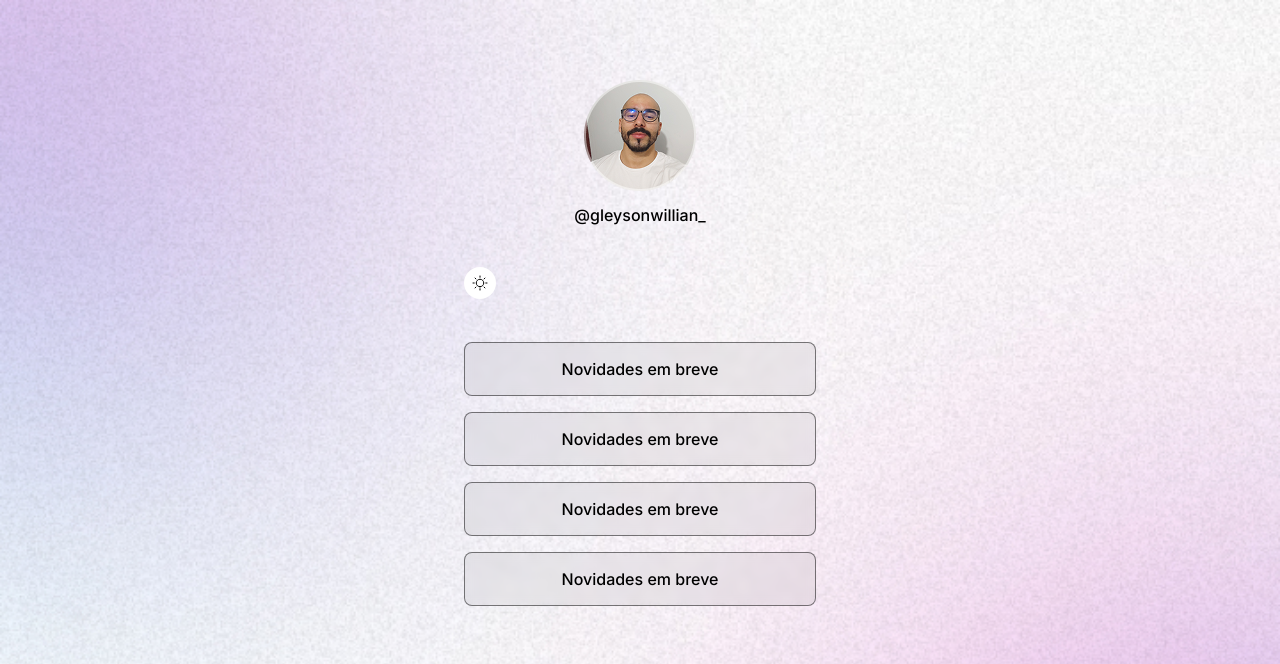
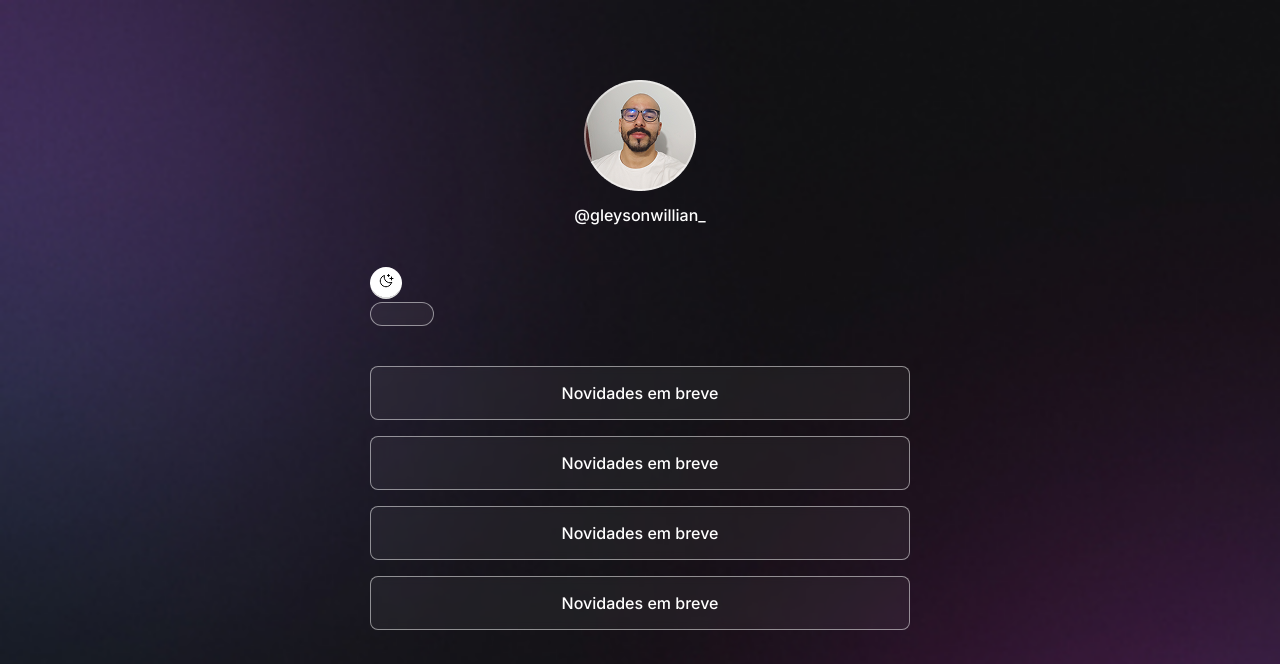
Before and after one commit to GleysonWillian/dev-links-darkmode, a plain HTML site: page index.html in a window 1280 px wide. Shown: the top 664 px of the page. Drawn offline with nearby package versions, Linux system fonts and the light colour scheme.

Commit message:
configurando switch span

```diff
--- a/index.html
+++ b/index.html
@@ -1,5 +1,5 @@
 <!DOCTYPE html>
-<html lang="pt-br" class="light">
+<html lang="pt-br" class="">
   <head>
     <link rel="preconnect" href="https://fonts.googleapis.com" />
     <link rel="preconnect" href="https://fonts.gstatic.com" crossorigin />
--- a/style.css
+++ b/style.css
@@ -6,9 +6,9 @@
   --text-color: #ffffff;
   --bg-url: url(assets/bg-mobile.jpg);
   --stroke-color: rgba(255, 255, 255, 0.5);
-  --surface-color: rgba(255, 255, 255, 0.1);
-  --surface-color-hover: rgba(255, 255, 255, 0.05);
-  --highlight-color: rgba(255, 255, 255, 0.1);
+  --surface-color: rgba(255, 255, 255, 0.05);
+  --surface-color-hover: rgba(0, 0, 0, 0.02);
+  --highlight-color: rgba(255, 255, 255, 0.2);
   --switch-bg-url: url(assets/moon-stars.svg);
 }
 
@@ -33,7 +33,7 @@ body * {
 
 #container {
   width: 100%;
-  max-width: 400px;
+  max-width: 588px;
   margin: 56px auto 0px;
   padding: 0 24px;
 }
@@ -59,6 +59,17 @@ body * {
   background: white var(--switch-bg-url) no-repeat center;
   border: 0;
   border-radius: 50%;
+}
+
+#switch span{
+  display: block;
+  width: 64px;
+  height: 24px;
+  background: var(--surface-color);
+  border: 1px solid var(--stroke-color);
+  backdrop-filter: blur(4px);
+  -webkit-backdrop-filter: blur(4px);
+  border-radius: 9999px;
 }
 
 /*links*/
```
